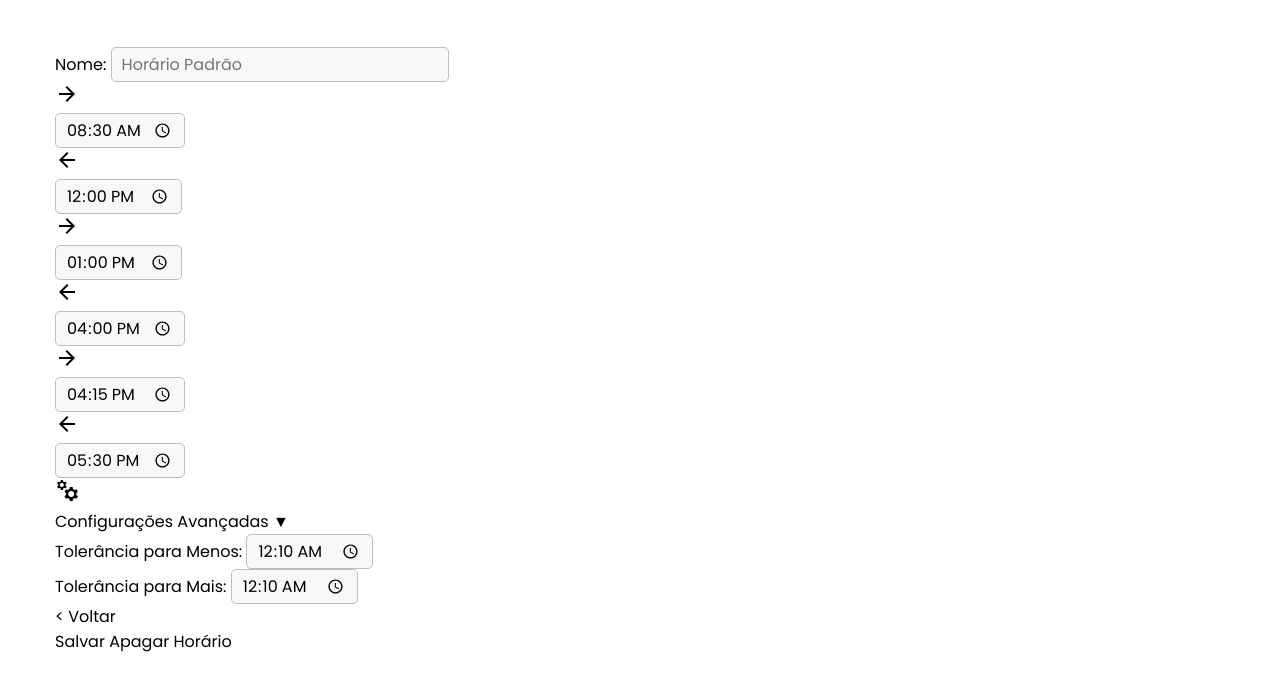
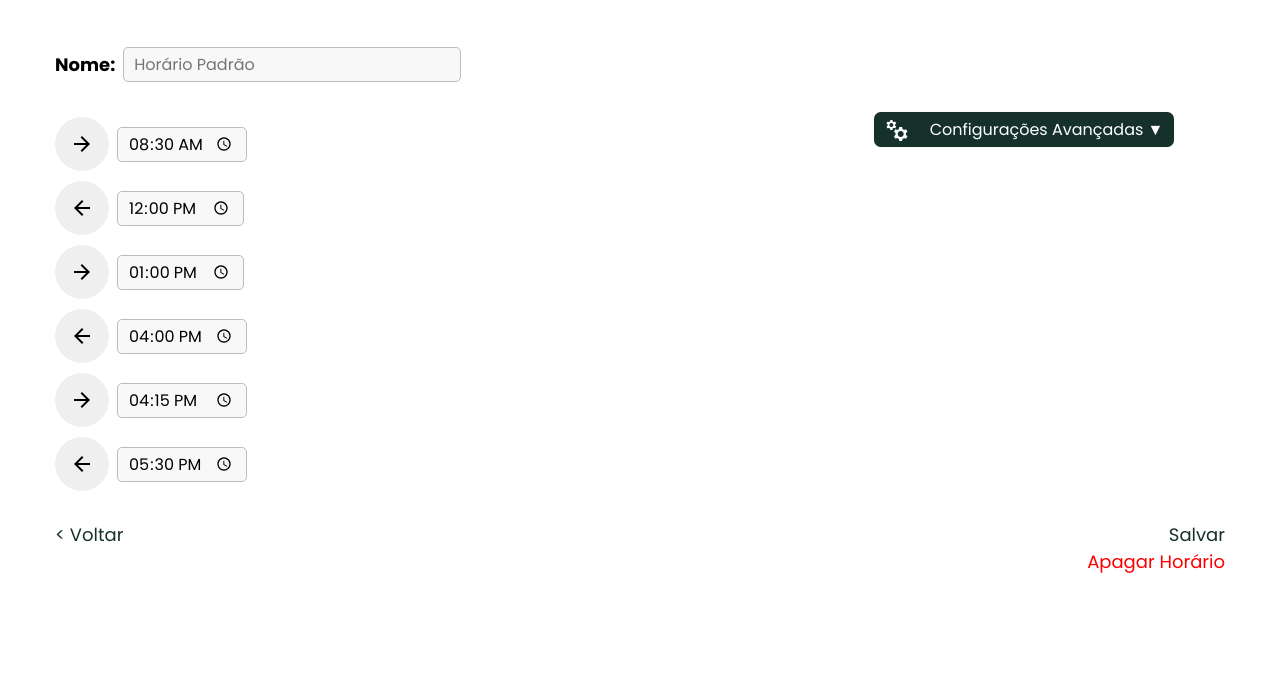
Before and after one commit to Deivisongs/PontoFast, a plain HTML site: page pages/horarios/editaHorario/editaHorario.html in a window 1280 px wide. Shown: the part 143-834 px from the top of the page. After the commit the page ends 803 px from the top, so only its background shows below. Drawn offline with nearby package versions, Linux system fonts and the light colour scheme; a script that the page names is missing.

Commit message:
Update editaHorario.html

```diff
--- a/pages/horarios/editaHorario/editaHorario.html
+++ b/pages/horarios/editaHorario/editaHorario.html
@@ -8,7 +8,7 @@
         <link rel="stylesheet" href="../../../styleGlobal.css">
 
         <!-- Link CSS-->
-        <link rel="stylesheet" href="edicaoHorario.css">
+        <link rel="stylesheet" href="editaHorario.css">
 
         <!-- Link Google Fonts -->
         <link rel="preconnect" href="https://fonts.googleapis.com">
```
